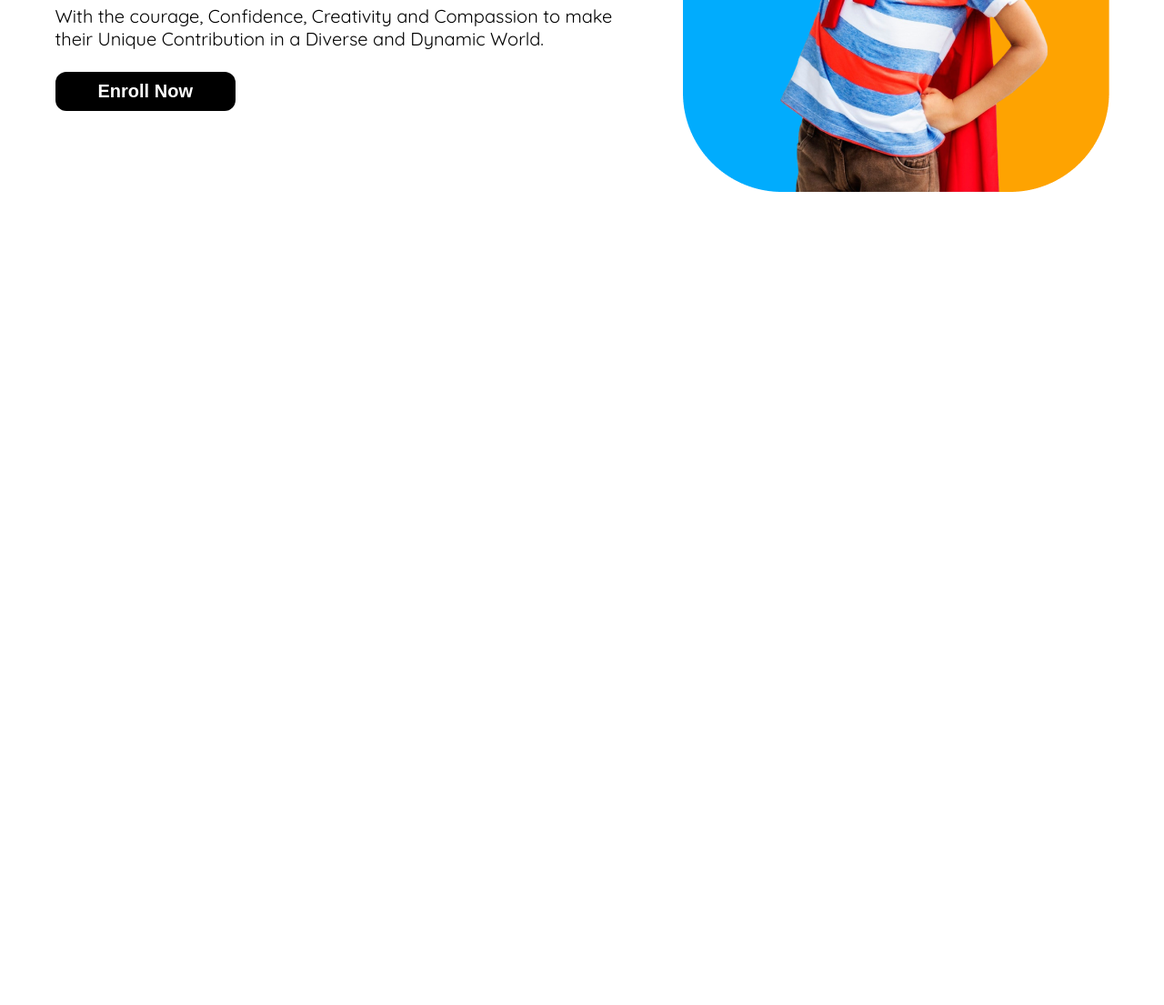
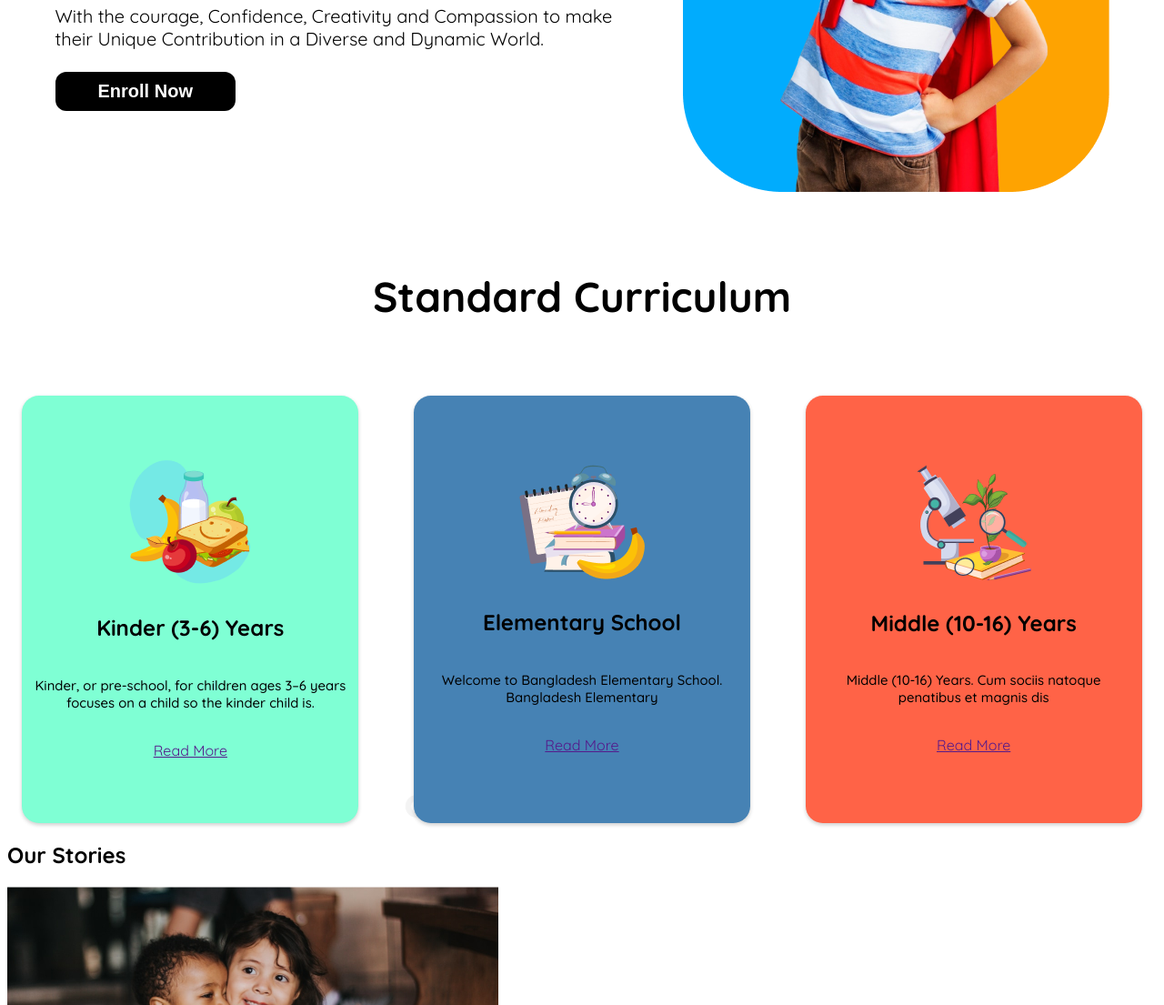
Before and after one commit to sirat2001/assignment-2, a plain HTML site: page index.html in a window 1280 px wide. Shown: the part 500-1605 px from the top of the page at 91% size. Before the commit the page ends 800 px from the top, so only its background shows below. Drawn offline with Linux system fonts and the light colour scheme.

Commit message:
update card and story

```diff
--- a/index.html
+++ b/index.html
@@ -45,6 +45,82 @@
 
     </header>
     <main>
+        <h1 class="curriculum">Standard Curriculum</h1>
+        <div class="card-container">
+            <div class="card-1">
+                <img src="./assets/kinder.png" alt="">
+                <h3 class="card-title">Kinder (3-6) Years</h3>
+                <p class="card-description">Kinder, or pre-school, for children ages 3–6 years focuses on a child so the
+                    kinder child is.</p>
+                <a href="">Read More</a>
+            </div>
+
+            <div class="card-2">
+                <img src="./assets/elementary.png  " alt="">
+                <h3 class="card-title">Elementary School</h3>
+                <p class="card-description">Welcome to Bangladesh Elementary School. Bangladesh Elementary</p>
+                <a href="">Read More</a>
+            </div>
+
+            <div class="card-3">
+                <img src="./assets/middle.png " alt="">
+                <h3 class="card-title">Middle (10-16) Years</h3>
+                <p class="card-description">Middle (10-16) Years. Cum sociis natoque penatibus et magnis dis</p>
+                <a href="">Read More</a>
+            </div>
+        </div>
+        <!-- double arrow section -->
+        <div class="arrow">
+            <div class="ball"><span class="iconn"><i class="fa-solid fa-less-than"></i></span></div>
+            <div class="ball2"><span class="iconn"><i class="fa-solid fa-greater-than"></i></span></div>
+        </div>
+        <!-- second section start -->
+
+        <section class="our-stories-section">
+            <h1 class="our-story">Our Stories</h1>
+
+            <div class="parent-stories-card">
+                <div class="card-a-total">
+                    <div class="classroom-card-a">
+                        <img src="./assets/story-1.png" alt="">
+                        <button class="card-button-a soft-blue">November 19, 2019</button>
+                    </div>
+                    <div class="card-content">
+                        <h2 class="card-a-title">A fun toddler coloring traininon
+                            classroom</h2>
+                        <p class="card-a-des">Beautiful branding for changes by Never Now in Australia.
+                            changes is a platform for open discussion in an inclusive and
+                            collaborative environment, providing the... </p>
+                    </div>
+
+                </div>
+                <div class="fourth-card-container">
+                    <div class="card-b">
+                        <img src="./assets/story-2.png" alt="">
+                        <button class="card-button light-green">November 19, 2019</button>
+                        <h2 class="fourth-card-content">Find out if a school fits thefamily’s needs</h2>
+                    </div>
+                    <div class="card-b">
+                        <img src="./assets/story-3.png" alt="">
+                        <button class="card-button purple">November 19, 2019</button>
+                        <h2 class="fourth-card-content">Summer math & literacy centres for kids</h2>
+                    </div>
+                    <div class="card-b">
+                        <img src="./assets/story-4.png" alt="">
+                        <button class="card-button light-green">September 10, 2019</button>
+                        <h2 class="fourth-card-content">Classroom management techniques for new tutors</h2>
+                    </div>
+                    <div class="card-b">
+                        <img src="./assets/story-5.png" alt="">
+                        <button class="card-button light-green">July 19, 2019</button>
+                        <h2 class="fourth-card-content">Conversation rhymes
+                            improve kids listening</h2>
+
+                    </div>
+                </div>
+            </div>
+            <button class="view-button">View All</button>
+        </section>
 
     </main>
     <footer>
--- a/styles/style.css
+++ b/styles/style.css
@@ -104,3 +104,51 @@
     background-color: darkolivegreen;
     scale: 1.1;
  }
+ .curriculum {
+    font-size: 46px;
+    font-weight: bold;
+    text-align: center;
+    margin-bottom: 80px;
+ }
+ .card-container {
+    display: flex;
+    justify-content: space-around;
+    flex-wrap: wrap;
+    gap: 28px;
+    background-image: url('../assets/bg.png');
+    margin: 0 auto;
+ }
+ .card-description {
+    font-size: 0.93rem;
+    font-weight: 500;
+    color: #000000;
+    margin-bottom: 33px;
+ }
+ .card-1,
+.card-2,
+.card-3 {
+   box-shadow: 0px 2px 4px rgba(12, 12, 12, 0.2);
+   border-radius: 18.8px;
+   max-width: 350px;
+   text-align: center;
+   height: 450px;
+   padding: 10px;
+   display: flex;
+   flex-direction: column;
+   justify-content: center;
+   align-items: center;
+}
+.card-1 {
+    background-color: aquamarine;
+ }
+ .card-2 {
+    background-color: steelblue;
+ }
+ .card-3 {
+    background-color: tomato;
+ }
+ .card-title {
+    font-size: 1.5rem;
+    font-weight: bold;
+    margin-top: 32px;
+ }
```
